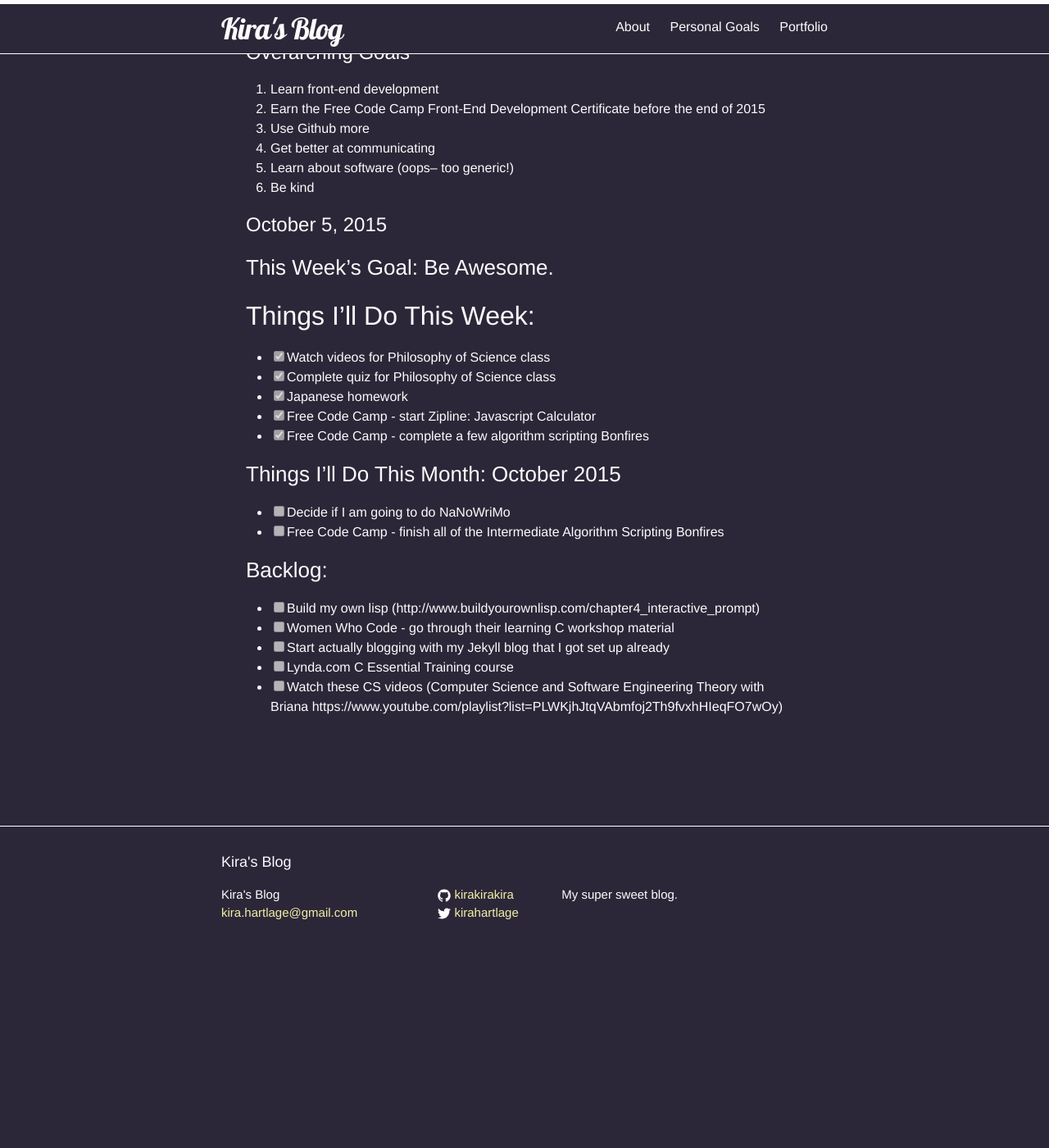
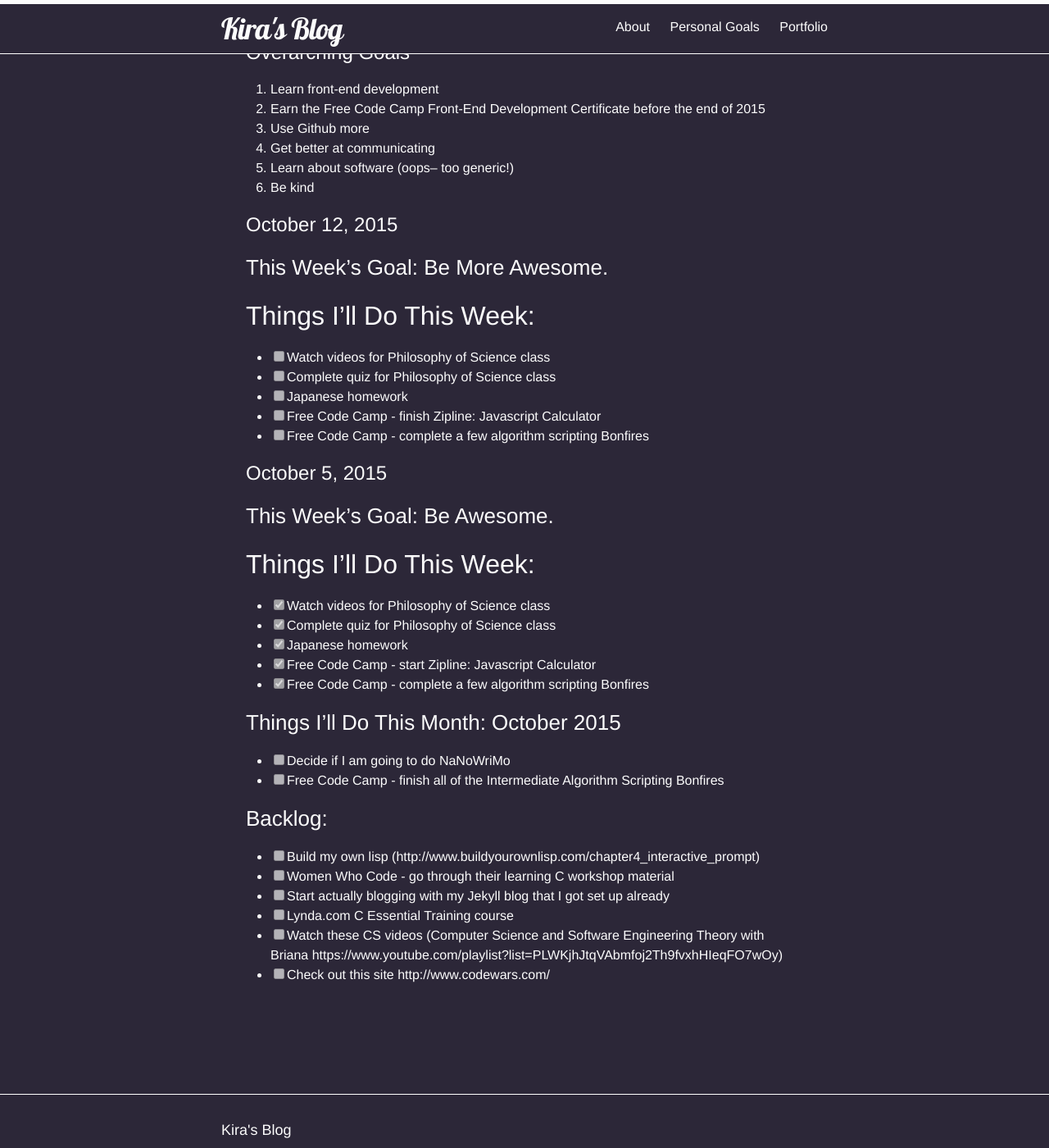
Before and after one commit to kirakirakira/blog, a Jekyll site: the page built from personal-goals.md, in a window 1280 px wide and 1400 px high, scrolled down 301 px. Shown: the whole window at 82% size. Built offline with Jekyll 4.4.1, drawn with Linux system fonts in a browser that asks for light colours; Markdown is read by kramdown in place of the engine named in the settings; before the commit the page ends 1486 px from its top, so only the background shows below that.

Commit message:
Update personal-goals.md
Add goals for 10/12/15

```diff
--- a/personal-goals.md
+++ b/personal-goals.md
@@ -18,6 +18,17 @@ Why? I realized what I have been doing and what I want to do is all over the pla
 4. Get better at communicating
 5. Learn about software (oops-- too generic!)
 6. Be kind
+
+# October 12, 2015
+
+### This Week's Goal: Be More Awesome.
+
+## Things I'll Do This Week:
+- [ ] Watch videos for Philosophy of Science class
+- [ ] Complete quiz for Philosophy of Science class
+- [ ] Japanese homework
+- [ ] Free Code Camp - finish Zipline: Javascript Calculator
+- [ ] Free Code Camp - complete a few algorithm scripting Bonfires
 
 # October 5, 2015
 
@@ -40,3 +51,4 @@ Why? I realized what I have been doing and what I want to do is all over the pla
 - [ ] Start actually blogging with my Jekyll blog that I got set up already
 - [ ] Lynda.com C Essential Training course
 - [ ] Watch these CS videos (Computer Science and Software Engineering Theory with Briana https://www.youtube.com/playlist?list=PLWKjhJtqVAbmfoj2Th9fvxhHIeqFO7wOy)
+- [ ] Check out this site http://www.codewars.com/
```
